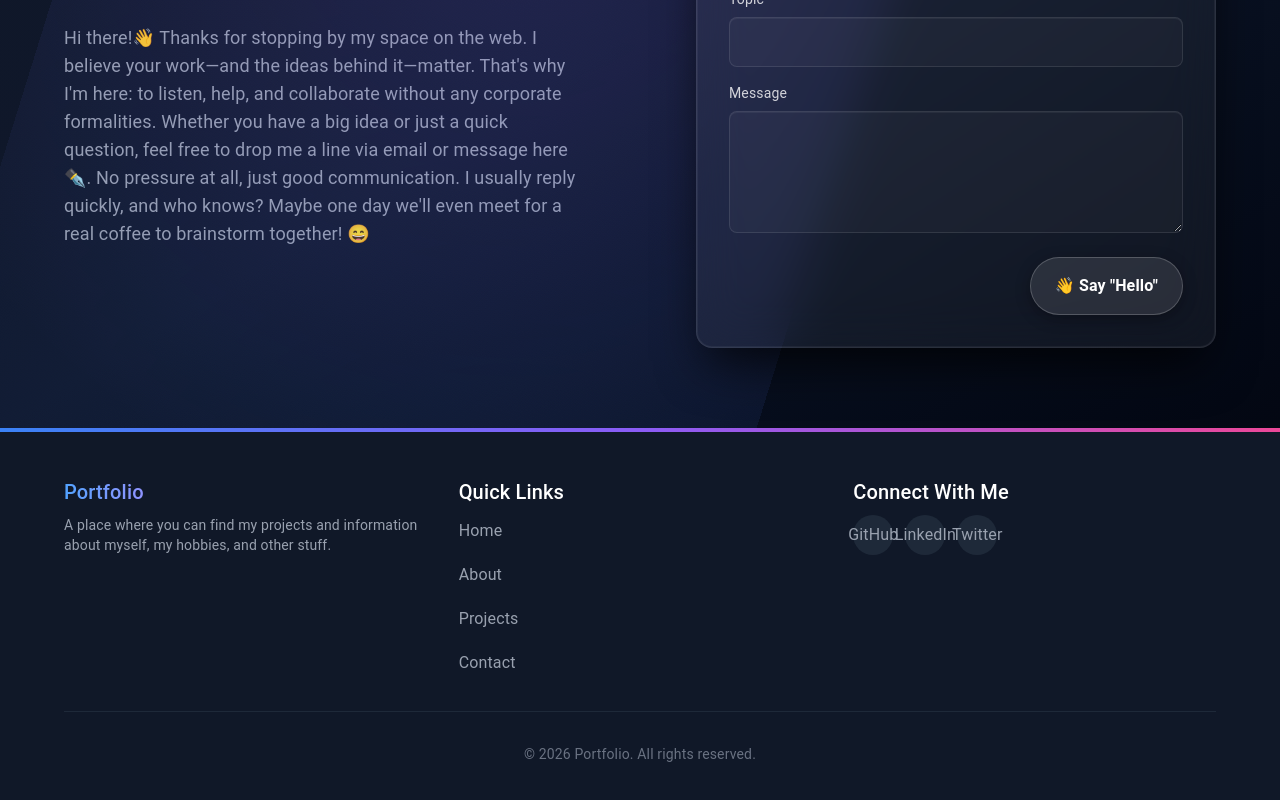
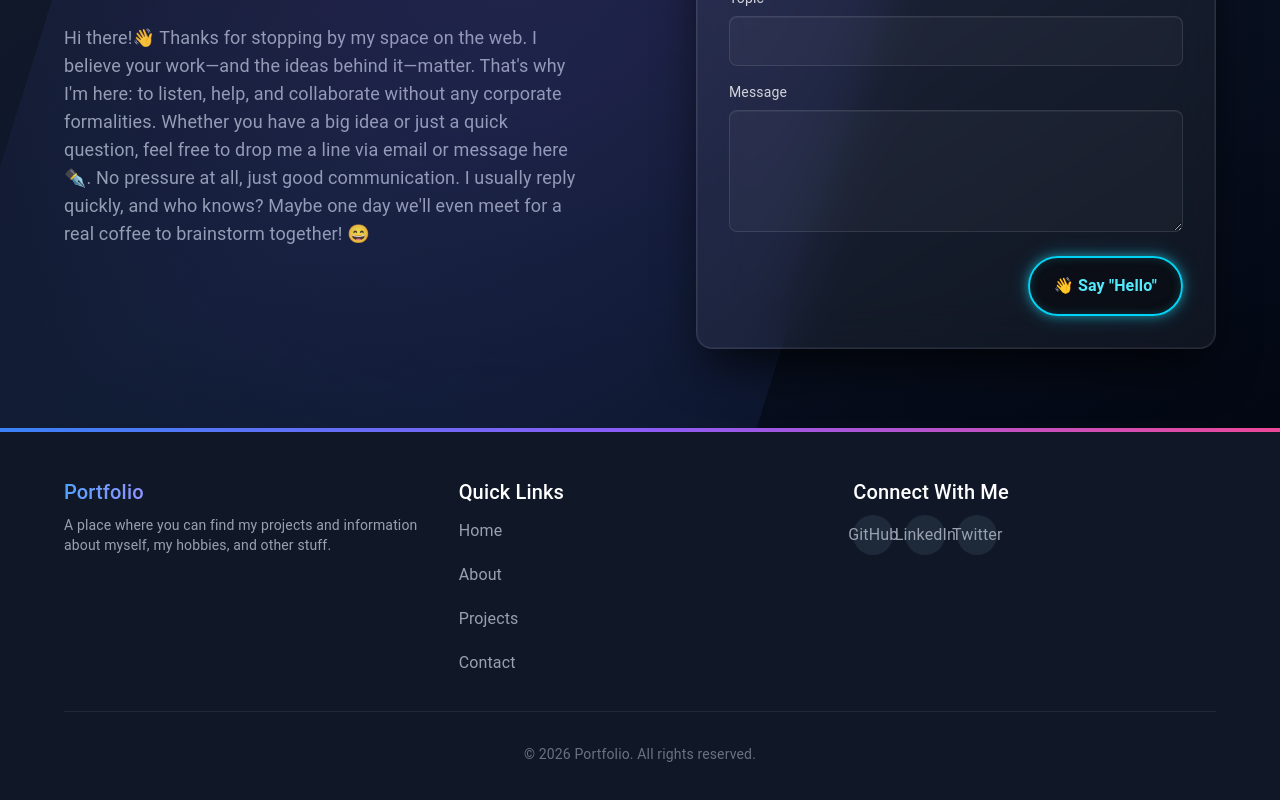
Before and after one commit to PSylwester/Portfolio, a React (Vite) app: page / in a window 1280 px wide. Shown: the part 1691-2491 px from the top of the page. Built offline with nearby package versions, Linux system fonts and the light colour scheme.

Commit message:
update button styles in contact form

```diff
--- a/src/components/ContactForm.css
+++ b/src/components/ContactForm.css
@@ -144,24 +144,56 @@
   min-height: 120px;
 }
 
-/* Submit button with glassmorphism */
+/* Submit button with neon glow effect */
 .contact-submit-btn {
   margin-bottom: 2rem;
   margin-right: 2rem;
-  @apply bg-white/10 hover:bg-white/20
-         text-white font-semibold py-4 px-6 rounded-full transition-all duration-300
-         transform hover:scale-105 shadow-lg border border-white/20;
-  box-shadow: 0 4px 15px rgba(0, 0, 0, 0.3);
+  @apply bg-black/40 text-cyan-300 font-semibold py-4 px-6 rounded-[2.5rem] transition-all duration-300
+         border-2 border-cyan-400 shadow-lg;
+  position: relative;
+  overflow: hidden;
+  box-shadow:
+    0 0 10px rgba(34, 211, 238, 0.5),
+    0 0 20px rgba(34, 211, 238, 0.3),
+    inset 0 0 10px rgba(34, 211, 238, 0.2);
+}
+
+.contact-submit-btn::before {
+  content: '';
+  position: absolute;
+  top: -50%;
+  left: -50%;
+  width: 200%;
+  height: 200%;
+  background: radial-gradient(circle, rgba(34, 211, 238, 0.6) 0%, transparent 60%);
+  opacity: 0;
+  transition: opacity 0.3s ease;
+}
+
+.contact-submit-btn:hover::before {
+  opacity: 1;
 }
 
 .contact-submit-btn:hover {
   box-shadow:
-    0 6px 25px rgba(0, 0, 0, 0.4),
-    0 0 40px rgba(139, 92, 246, 0.2);
+    0 0 20px rgba(34, 211, 238, 0.8),
+    0 0 40px rgba(34, 211, 238, 0.6),
+    0 0 60px rgba(34, 211, 238, 0.4),
+    inset 0 0 20px rgba(34, 211, 238, 0.5);
+  border-color: #22d3ee;
+  transform: scale(1.05);
 }
 
 .contact-submit-btn:active {
   transform: scale(0.98);
+  box-shadow:
+    0 0 15px rgba(34, 211, 238, 0.6),
+    inset 0 0 15px rgba(34, 211, 238, 0.4);
+}
+
+.contact-submit-btn span {
+  position: relative;
+  z-index: 1;
 }
 
 /* Responsive adjustments */
--- a/src/components/ContactForm.tsx
+++ b/src/components/ContactForm.tsx
@@ -162,7 +162,7 @@ export const ContactForm: React.FC<ContactFormProps> = ({ onSubmit }) => {
               {/* Przycisk z stanem */}
               <div className="flex justify-end">
                 <button type="submit" className="contact-submit-btn" disabled={loading}>
-                  {loading ? '👋 Sending...' : '👋 Say "Hello"'}
+                  <span>{loading ? '👋 Sending...' : '👋 Say "Hello"'}</span>
                 </button>
               </div>
               {/* 3. Obsługa błędu (jeśli wystąpi) */}
```
